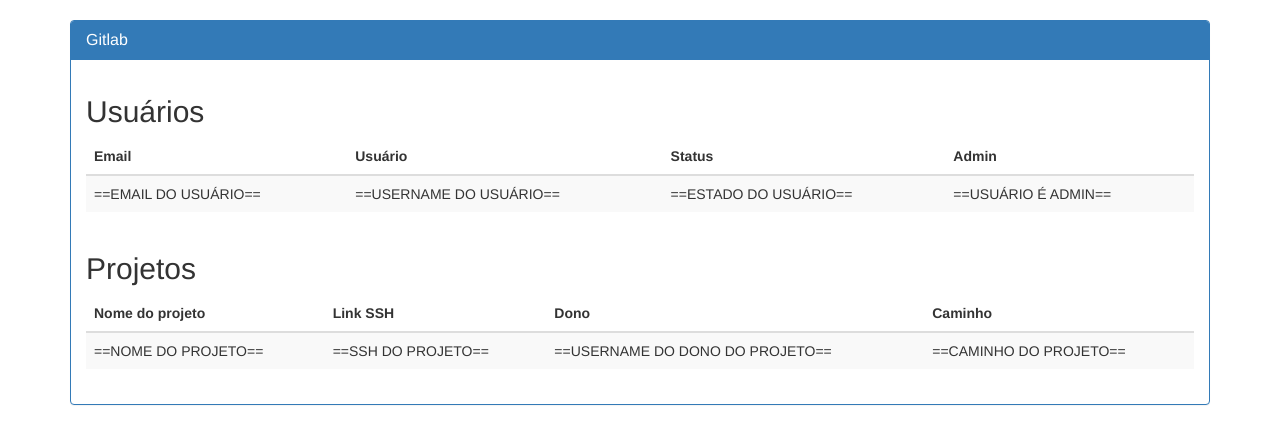
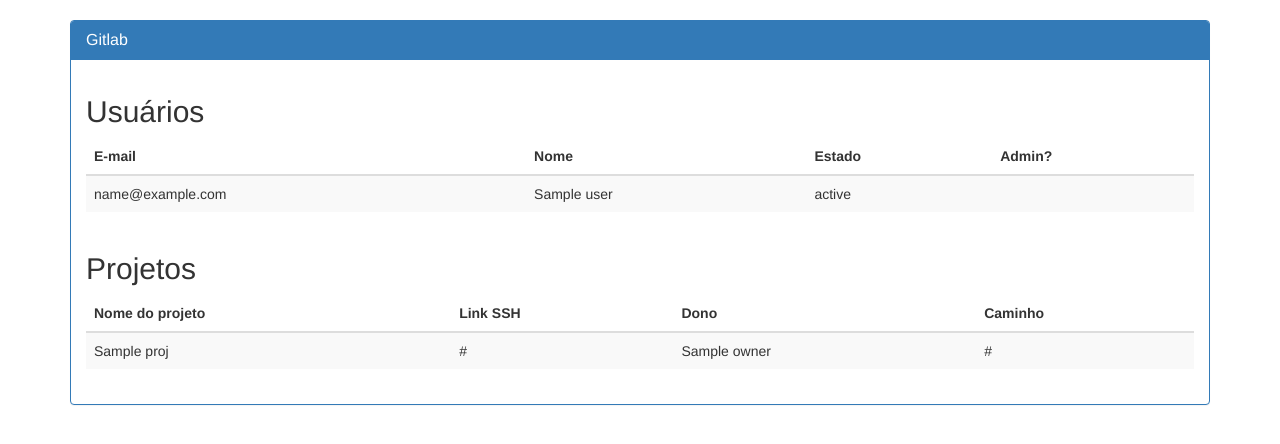
Before and after one commit to jeandevops/apiTests, a Flask app: template dashboard/templates/gitlab.html in a window 1280 px wide. Shown: the part 52-496 px from the top of the page. Run offline with Flask 2, Linux system fonts and the light colour scheme; the template is opened without the code that fills it: most values are stand-ins (such as "Sample title", 1, 10 or a date in 2020); some libraries are stand-ins or nearby versions.

Commit message:
gitlab done, now let's go jenkins

```diff
--- a/dashboard/app.py
+++ b/dashboard/app.py
@@ -5,6 +5,8 @@
 from modulos.dockerm import docker
 
 from modulos.gitlabm import gitlab
+
+from modulos.jenkinsm import jenkins
 
 app = Flask(__name__)
 
--- a/dashboard/requirements.txt
+++ b/dashboard/requirements.txt
@@ -1,3 +1,4 @@
 Flask==1.1.1
 docker==4.1.0
 requests==2.22.0
+python-gitlab==1.13.0
--- a/dashboard/templates/gitlab.html
+++ b/dashboard/templates/gitlab.html
@@ -12,19 +12,21 @@
                 <table class="table table-striped table-responsive">
                     <thead>
                         <tr>
-                            <th>Email</th>
-                            <th>Usuário</th>
-                            <th>Status</th>
-                            <th>Admin</th>
+                            <th>E-mail</th>
+                            <th>Nome</th>
+                            <th>Estado</th>
+                            <th>Admin?</th>
                         </tr>
                     </thead>
                     <tbody>
+                        {% for user in users%}
                         <tr>
-                            <td>==EMAIL DO USUÁRIO==</td>
-                            <td>==USERNAME DO USUÁRIO==</td>
-                            <td>==ESTADO DO USUÁRIO==</td>
-                            <td>==USUÁRIO É ADMIN==</td>
+                            <td>{{user.email}}</td>
+                            <td>{{user.name}}</td>
+                            <td>{{user.state}}</td>
+                            <td>{{user.is_admin}}</td>
                         </tr>
+                        {% endfor %}
                     </tbody>
                 </table>
             </div>
@@ -40,12 +42,14 @@
                         </tr>
                     </thead>
                     <tbody>
+                        {% for proj in projs%}
                         <tr>
-                            <td>==NOME DO PROJETO==</td>
-                            <td>==SSH DO PROJETO==</td>
-                            <td>==USERNAME DO DONO DO PROJETO==</td>
-                            <td>==CAMINHO DO PROJETO==</td>
+                            <td>{{proj.name}}</td>
+                            <td>{{proj.ssh_url_to_repo}}</td>
+                            <td>{{proj.owner.name}}</td>
+                            <td>{{proj.web_url}}</td>
                         </tr>
+                        {% endfor %}
                     </tbody>
                 </table>
             </div>
```
Also changed, not shown: dashboard/modulos/gitlabm.py (+6 -1 lines), dashboard/modulos/jenkinsm.py (added, +7 -0 lines).
